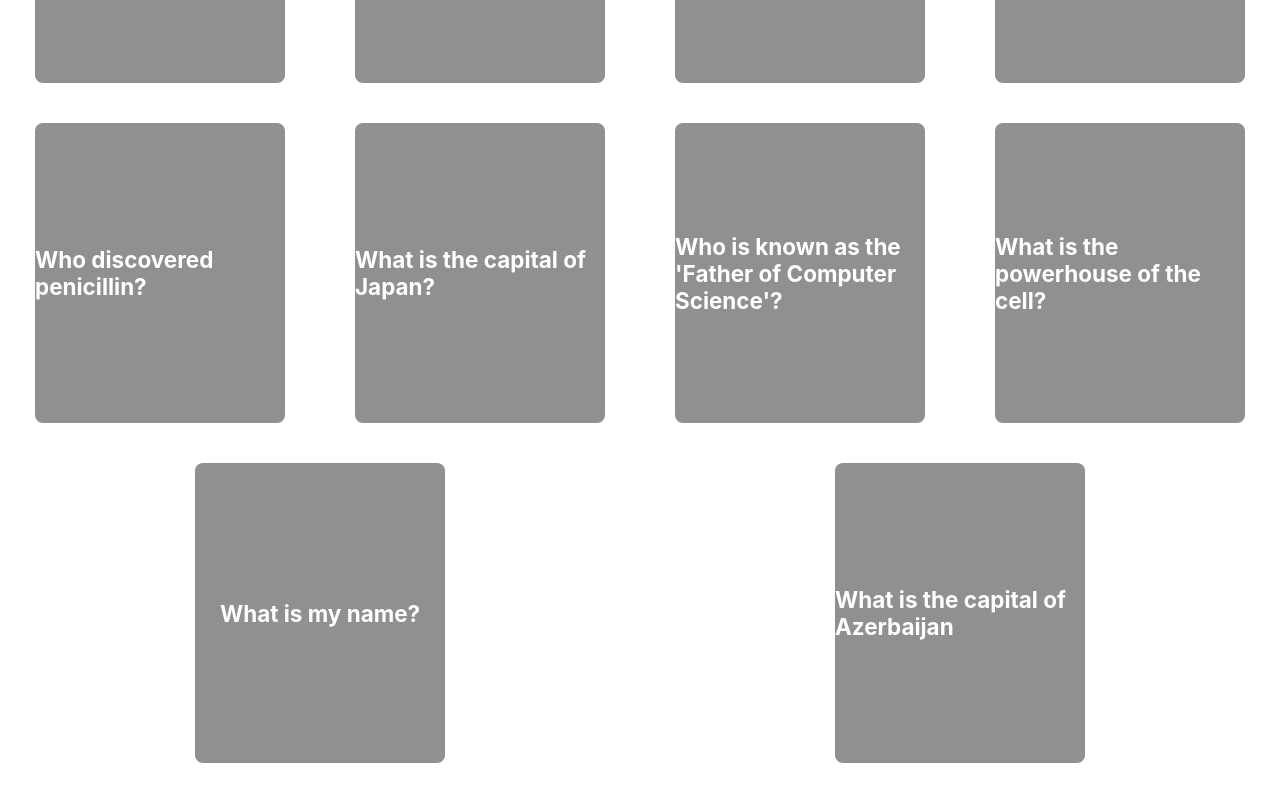
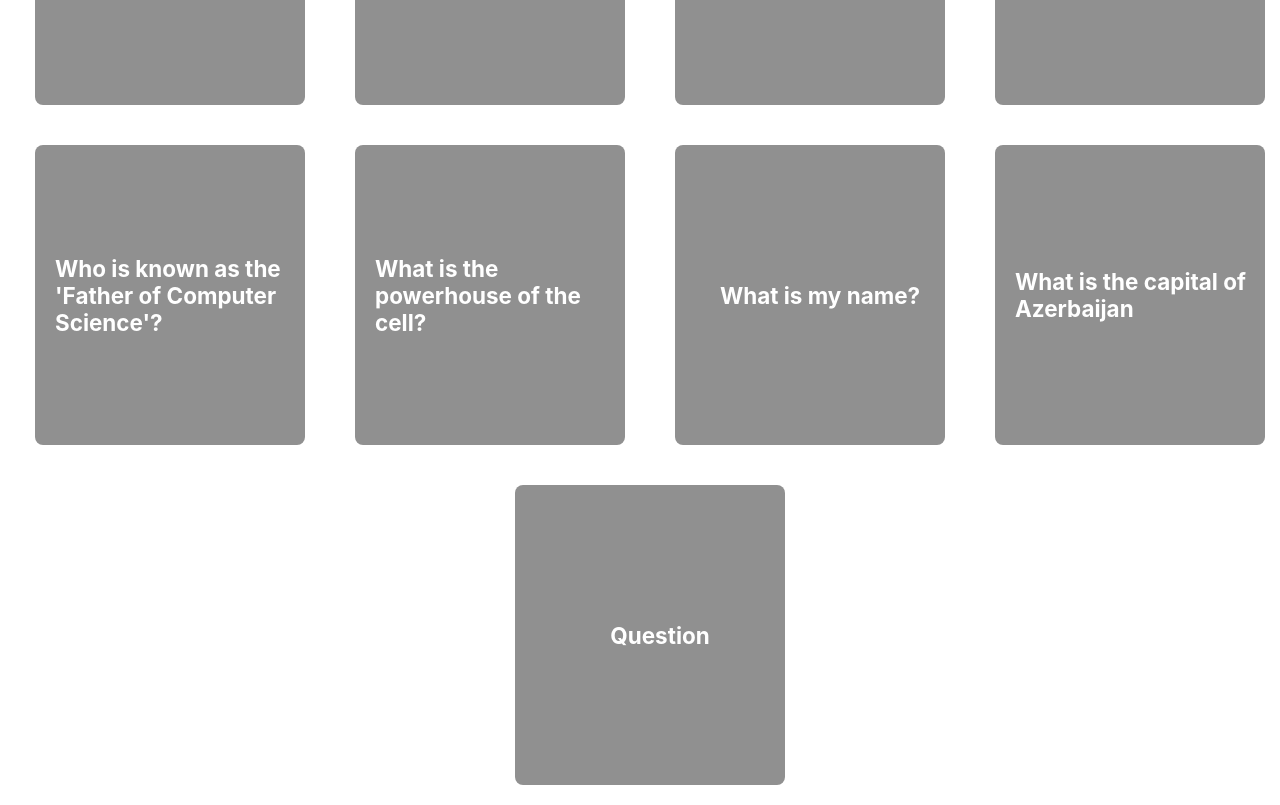
Before and after one commit to FerayGuluzada/Assignment-3, a React (Create React App) app: page /flashcards in a window 1280 px wide. Shown: the part 660-1465 px from the top of the page. Before the commit the page ends 1443 px from the top, so only its background shows below. Built offline with nearby package versions, Linux system fonts and the light colour scheme; data requests are answered from the project's data file.

Commit message:
Flip onClick

```diff
--- a/src/db.json
+++ b/src/db.json
@@ -79,6 +79,11 @@
       "front": "What is the capital of Azerbaijan",
       "back": "Baku",
       "id": 12
+    },
+    {
+      "front": "Question",
+      "back": "Answer",
+      "id": 13
     }
   ]
 }
--- a/src/pages/Flashcards.css
+++ b/src/pages/Flashcards.css
@@ -1,7 +1,7 @@
 .flashcard-container {
   display: flex;
   flex-wrap: wrap;
-  justify-content: space-around; /*space-between*/
+  justify-content: space-around; /* space-between */
 }
 
 .flashcard {
@@ -9,13 +9,13 @@
   height: 300px;
   perspective: 1000px;
   margin: 20px;
-    width: 250px;
-    height: 300px;
   border-radius: 8px;
   position: relative;
+  cursor: pointer;
 }
 
-  .front, .back {
+.front,
+.back {
   width: 100%;
   height: 100%;
   position: absolute;
@@ -27,6 +27,10 @@
   border-radius: 8px;
   color: white;
   font-size: 1.2rem;
+  padding: 0px 0px 0px 20px;
+  transform-style: preserve-3d;
+  top: 0;
+  left: 0;
 }
 
 .front {
@@ -39,10 +43,10 @@
   transform: rotateY(180deg);
 }
 
-  .flashcard:hover .front {
-    transform: rotateY(-180deg);
+.flipped .front {
+  transform: rotateY(180deg);
 }
 
-  .flashcard:hover .back {
+.flipped .back {
   transform: rotateY(0deg);
 }
--- a/src/pages/Flashcards.js
+++ b/src/pages/Flashcards.js
@@ -6,14 +6,13 @@ const FlashcardsPage = () => {
   const [flashcards, setFlashcards] = useState([]);
   const [newQuestion, setNewQuestion] = useState('');
   const [newAnswer, setNewAnswer] = useState('');
+  const [flippedCard, setFlippedCard] = useState(null);
 
-  useEffect(() =>
-  {
+  useEffect(() => {
     fetchData();
   }, []);
 
-  const fetchData = () =>
-  {
+  const fetchData = () => {
     axios
       .get('http://localhost:3001/cards')
       .then((res) => {
@@ -29,12 +28,9 @@ const FlashcardsPage = () => {
       });
   };
 
-  const addCard = () =>
-  {
-    if (newQuestion && newAnswer)
-    {
-      const newCard =
-      {
+  const addCard = () => {
+    if (newQuestion && newAnswer) {
+      const newCard = {
         front: newQuestion,
         back: newAnswer,
       };
@@ -54,8 +50,25 @@ const FlashcardsPage = () => {
     }
   };
 
+  const deleteCard = (id, e) => {
+    e.stopPropagation(); // Stops the click event from propagating to the card
+
+    axios
+      .delete(`http://localhost:3001/cards/${id}`)
+      .then((res) => {
+        fetchData();
+      })
+      .catch((error) => {
+        console.error('Error deleting card:', error);
+      });
+  };
+
+  const handleCardClick = (id) => {
+    setFlippedCard(id === flippedCard ? null : id);
+  };
+
   return (
-    <div className="flashcard-container">
+    <div>
       <div className="flashcard-form">
         <input
           type="text"
@@ -71,16 +84,23 @@ const FlashcardsPage = () => {
         />
         <button onClick={addCard}>Add Card</button>
       </div>
+      <div className="flashcard-container">
         {flashcards.map((flashcard) => (
-        <div key={flashcard.id} className="flashcard">
+          <div
+            key={flashcard.id}
+            className={`flashcard ${flippedCard === flashcard.id ? 'flipped' : ''}`}
+            onClick={() => handleCardClick(flashcard.id)}
+          >
             <div className="front">
               <h3>{flashcard.question}</h3>
             </div>
             <div className="back">
               <p>Answer: {flashcard.answer}</p>
+              <button onClick={(e) => deleteCard(flashcard.id, e)}>Delete</button>
             </div>
           </div>
         ))}
+      </div>
     </div>
   );
 };
```
Lines whose indentation alone changed are shown as unchanged.
